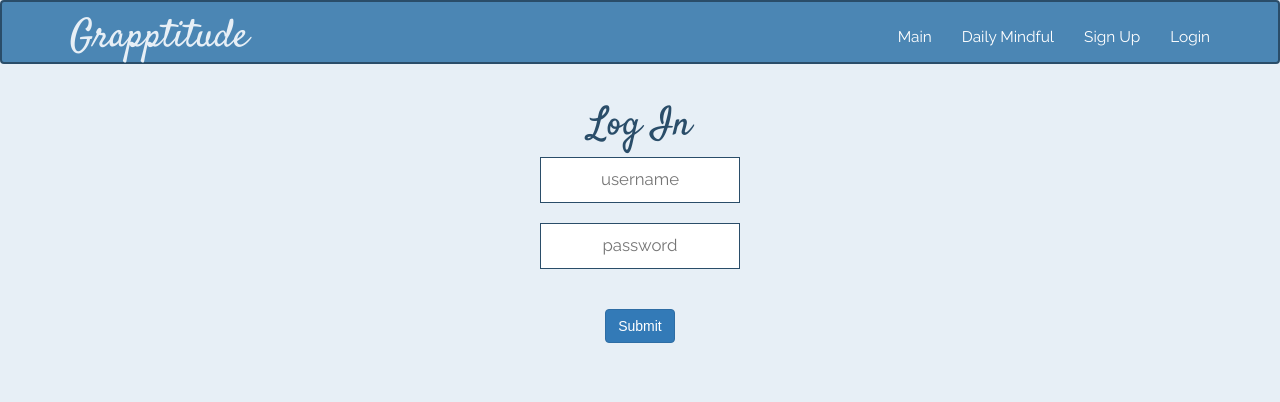
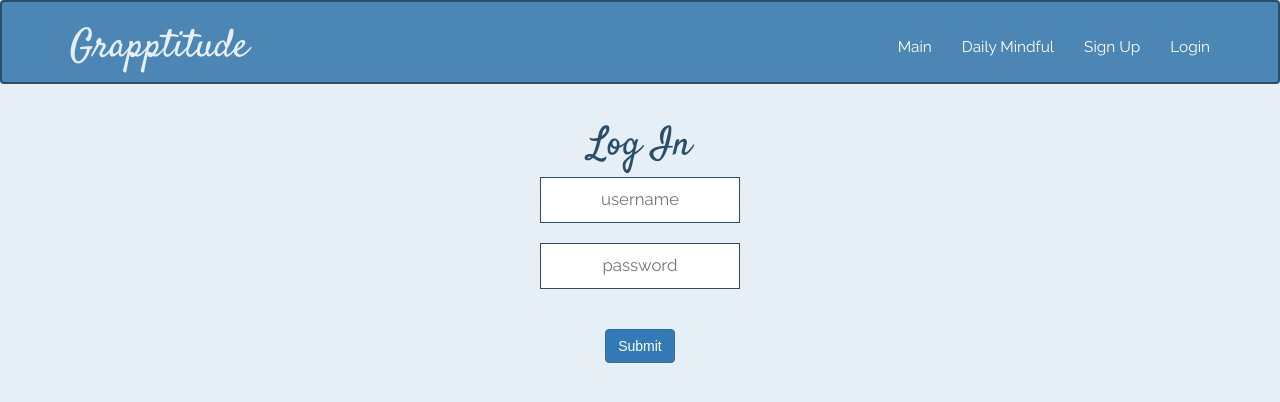
Before and after one commit to americanmouths/grapptitude, a React (Create React App) app in the folder client/: page /login in a window 1280 px wide. Shown: the top 402 px of the page. Built offline with nearby package versions, Linux system fonts and the light colour scheme; a web font is replaced by a local one.

Commit message:
done styling

```diff
--- a/client/src/App.css
+++ b/client/src/App.css
@@ -73,6 +73,7 @@ div.App-title h1 {
 .navbar-default {
   background: #4b86b4;
   border: 2px solid #2a4d69;
+  padding: 10px;
 }
 
 .navbar-default .navbar-brand {
@@ -180,6 +181,11 @@ button.close {
   background-color: gray;
 }
 
+button.btn.btn-sm.btn-default:hover{
+ background-color: #4b86b4;
+}
+
+
 input {
   color: #2a4d69;
   border: 1px double #2a4d69;
@@ -193,3 +199,30 @@ input {
   background: white;
   text-align: center;
 }
+
+.No-Followed-Users,
+.No-User-Likes {
+  text-align: center;
+  font-family: 'Raleway', sans-serif;
+  font-size: 1.4em;
+  color: #4b86b4;
+}
+
+.Login-Errors,
+.SignUp-Errors {
+  padding-top: 15px;
+  text-align: center;
+  font-family: 'Raleway', sans-serif;
+  font-size: 1.4em;
+  color: #b44b52;
+}
+
+.Already-Liked-Great,
+.Already-Follow-This-User {
+  text-align: center;
+  padding-top: 15px;
+  text-align: center;
+  font-family: 'Raleway', sans-serif;
+  font-size: 1.0em;
+  color: #b44b52;
+}
```
